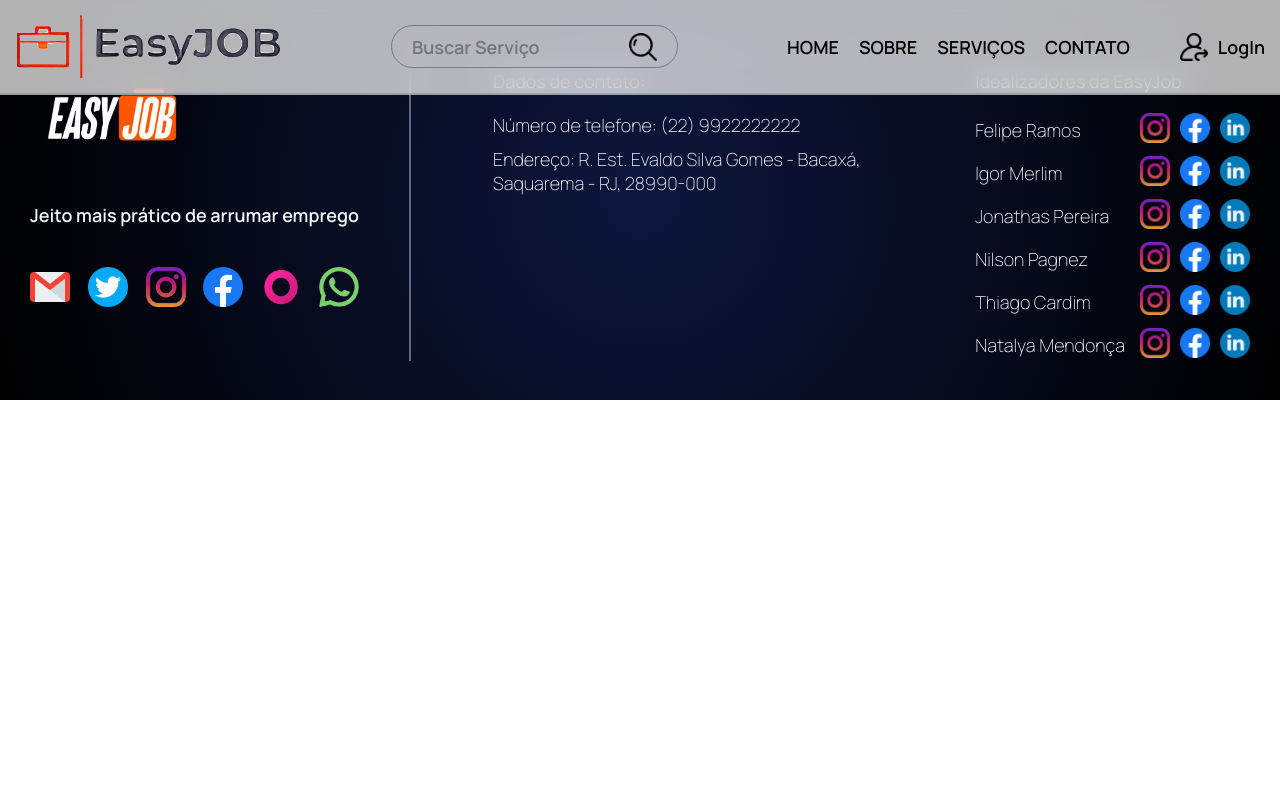
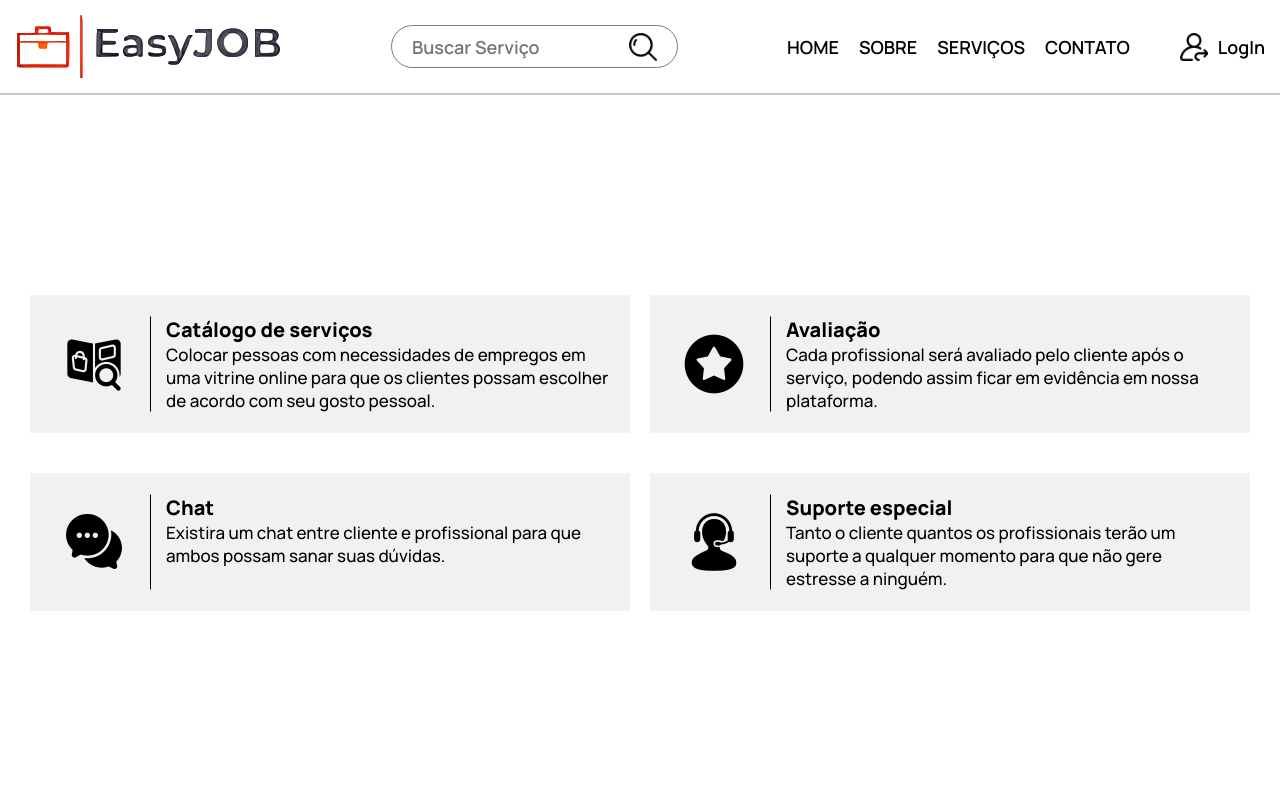
Before and after one commit to NilsonPagnez/easyjob_login, a React (Create React App) app in the folder client/: page /Servicos in a window 1280 px wide. Shown: the top 800 px of the page. Built offline with nearby package versions, Linux system fonts and the light colour scheme.

Commit message:
Página de serviços pronta

```diff
--- a/client/src/App.js
+++ b/client/src/App.js
@@ -5,6 +5,7 @@ import { BrowserRouter, Route, Routes } from "react-router-dom";
 import Footer from './Containers/Footer/Footer.jsx';
 import LoginForms from './Pages/Login/LoginForms.jsx';
 import Sobre from './Pages/Sobre/Sobre.jsx';
+import Servicos from './Pages/Servicos/Servicos.jsx';
 
 function App() {
   return (
@@ -14,6 +15,7 @@ function App() {
         <Route path='/' element={<Home/>}/>
         <Route path='/Login' element={<LoginForms/>}/>
         <Route path='/Sobre' element={<Sobre/>}/>
+        <Route path='/Servicos' element={<Servicos/>}/>
 
       </Routes>
       <Footer/>
--- /dev/null
+++ b/client/src/Pages/Servicos/Servicos.css
@@ -0,0 +1,46 @@
+.meio {
+  padding-bottom: 240px !important;
+
+}
+
+.grid {
+  display: flex;
+  justify-content: center;
+  align-items: center;
+  min-height: 70vh;
+}
+
+.grid ul {
+  display: grid;
+  grid-template-columns: repeat(2, 1fr);
+  gap: 20px;
+  height: 10px;
+}
+
+.grid ul li {
+  display: flex;
+  backdrop-filter: blur(1px) saturate(0%);
+  -webkit-backdrop-filter: blur(1px) saturate(0%);
+  background-color: rgba(17, 25, 40, 0.06);
+
+  border: 1px solid rgba(255, 255, 255, 0.125);
+  margin-top: 20px;
+  padding: 20px;
+}
+
+.grid ul li .content span {
+  font-weight: 700;
+  font-size: 20px;
+}
+
+.imageDiv {
+  display: flex;
+  align-items: center;
+  max-width: 100px;
+  min-width: 100px;
+  justify-content: center;
+  border: 1px solid rgba(255, 255, 255, 0.125);
+  border-right: 1px solid;
+  margin-right: 15px;
+  padding-right: 15px;
+}
--- /dev/null
+++ b/client/src/Pages/Servicos/Servicos.jsx
@@ -0,0 +1,59 @@
+import React from 'react'
+import './Servicos.css'
+import Catalogo from '../../assets/catalogo.png'
+import Analise from '../../assets/analise.png'
+import Conversando from '../../assets/conversando.png'
+import Suporte from '../../assets/suporte-ao-cliente.png'
+
+export default function Servicos() {
+  return (
+    <section className="meio container">
+
+    <div className="grid">
+
+        <ul>
+            <li >
+                <div className="imageDiv" >
+                    <img src={Catalogo} alt=""></img>
+                </div>
+                <div className="content">
+                    <span id="sobre">Catálogo de serviços</span>
+                    <p>Colocar pessoas com necessidades de empregos em uma vitrine online para que os clientes possam escolher de acordo com seu gosto pessoal.</p>
+                </div>
+
+            </li>
+            <li >
+                <div className="imageDiv" >
+                    <img src={Analise} alt=""></img>
+                </div>
+                <div className="content">
+                    <span id="sobre">Avaliação</span>
+                    <p>Cada profissional será avaliado pelo cliente após o serviço, podendo assim ficar em evidência em nossa plataforma.</p>
+                </div>
+            </li>
+            <li >
+                <div className="imageDiv" >
+                    <img src={Conversando} alt=""></img>
+                </div>
+                <div className="content">
+                    <span id="sobre">Chat</span>
+                    <p>Existira um chat entre cliente e profissional para que ambos possam sanar suas dúvidas.</p>
+                </div>
+            </li>
+            <li >
+                <div className="imageDiv" >
+                    <img src={Suporte} alt=""></img>
+                </div>
+                <div className="content">
+                    <span id="sobre">Suporte especial</span>
+                    <p>Tanto o cliente quantos os profissionais terão um suporte a qualquer momento para que não gere estresse a ninguém.</p>
+                </div>
+            </li>
+        </ul>
+
+    </div>
+
+
+</section>
+  )
+}
```
Also changed, not shown: client/src/Pages/Servicos.jsx (deleted).
